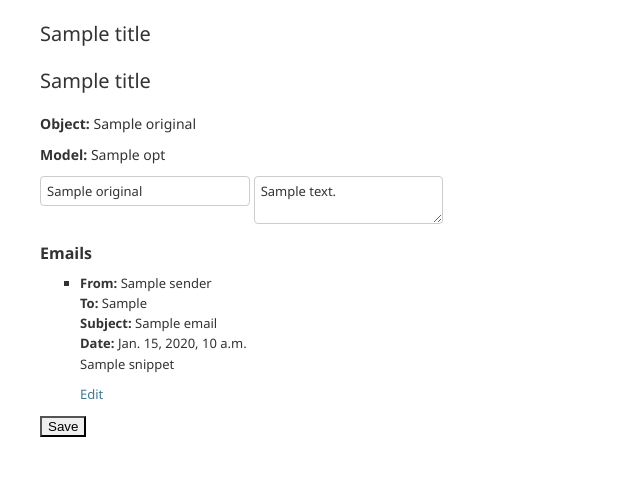
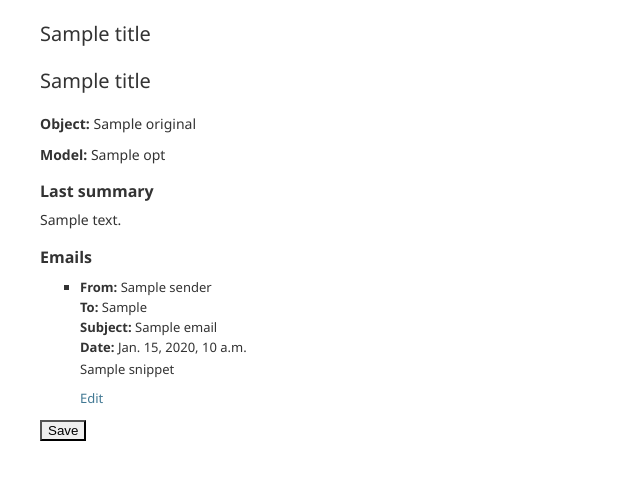
Before and after one commit to mitija/email_agent, a Django app: template core/templates/admin/thread_form.html in a window 1280 px wide. Shown: the part 92-572 px from the top of the page, without its empty margins (0-640 px from the left). Run offline with Django 5.2, Linux system fonts and the light colour scheme; the template is opened without the code that fills it: most values are stand-ins (such as "Sample title", 1, 10 or a date in 2020).

Commit message:
we now save the thread summary - updated thread view too

```diff
--- a/core/templates/admin/thread_form.html
+++ b/core/templates/admin/thread_form.html
@@ -12,10 +12,11 @@
 
   <form method="post">
     {% csrf_token %}
-    <!-- Your custom fields here -->
-    <input type="text" name="custom_title" value="{{ original.title }}">
-    <textarea name="custom_summary">{{ original.summary }}</textarea>
     <!-- we want to show the thread's messages -->
+    {% if original.last_email.threadsummary.summary %}
+      <h2>Last summary</h2>
+      <p>{{original.last_email.threadsummary}}</p>
+    {% endif %}
     <h2>Emails</h2>
     <ul>
       {% for email in original.email_set.all %}
```
Also changed, not shown: core/management/commands/thread_summary.py (+7 -0 lines).
